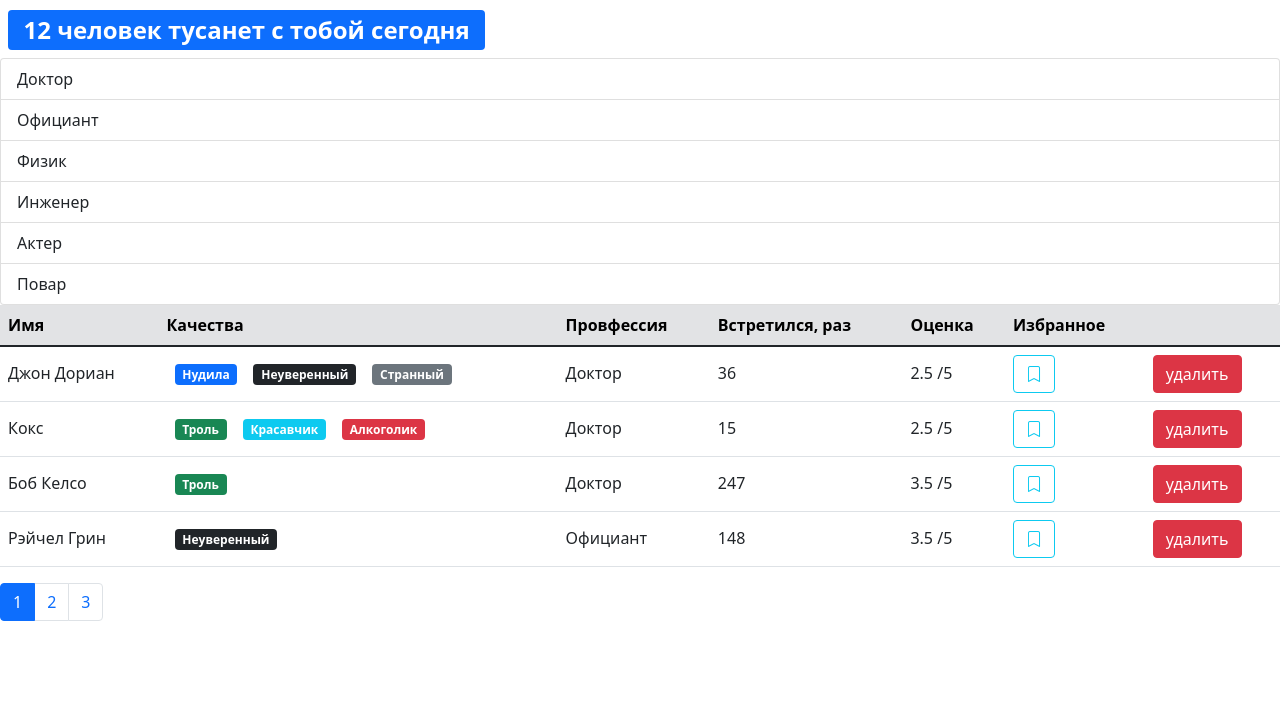
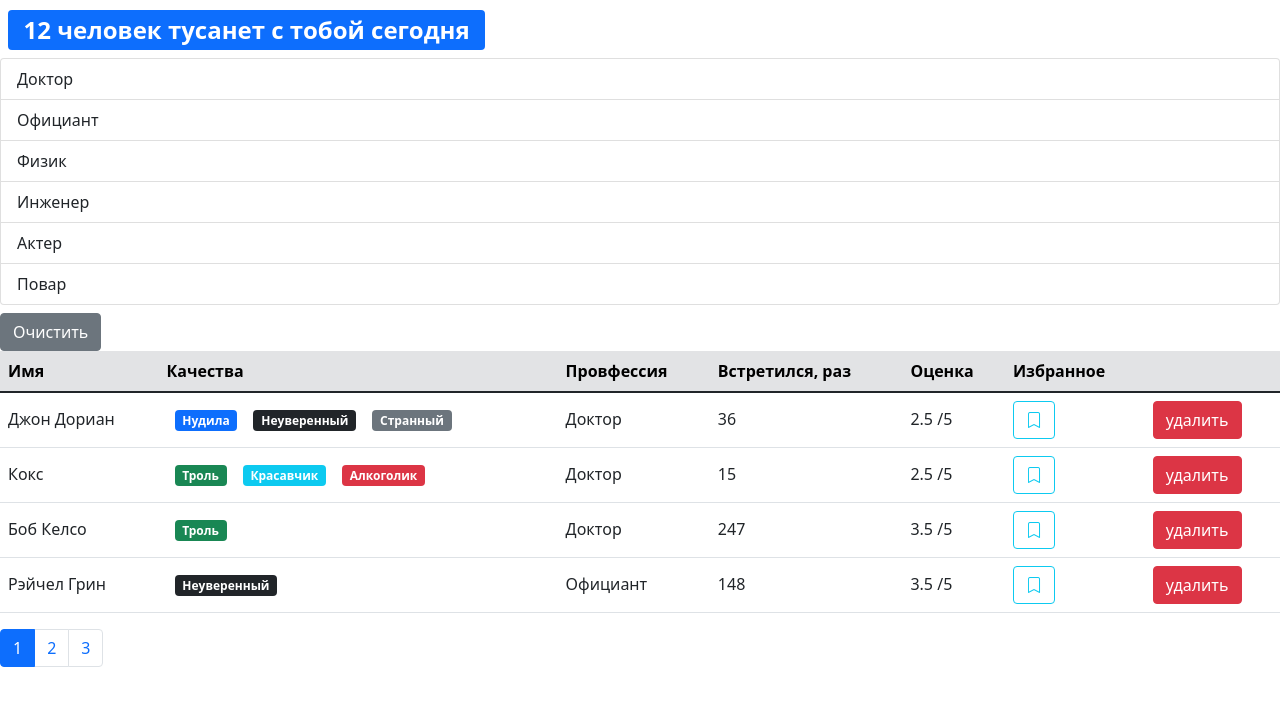
Before and after one commit to KeepGen/fast-dating-project, a React (Create React App) app: page / in a window 1280 px wide. Shown: the top 706 px of the page. Built offline with nearby package versions, Linux system fonts and the light colour scheme.

Commit message:
feat: Added filter reset function

```diff
--- a/src/components/users.jsx
+++ b/src/components/users.jsx
@@ -29,9 +29,18 @@
 
     const userCrop = paginate(filteredUsers, currentPage, pageSize);
 
+    const clearFilter = () => {
+        setSelectedProf();
+    };
+
     return (
         <>
-            {professions && <GroupList selectedItem={selectedProf} items={ professions } onItemSelect={handleProfessionSelect} />}
+            {professions && (
+                <>
+                    <GroupList selectedItem={selectedProf} items={ professions } onItemSelect={handleProfessionSelect} />
+                    <button className="btn btn-secondary mt-2" onClick={clearFilter}>Очистить</button>
+                </>
+            )}
 
             {count > 0 && (
                 <table className="table table-hover">
```
